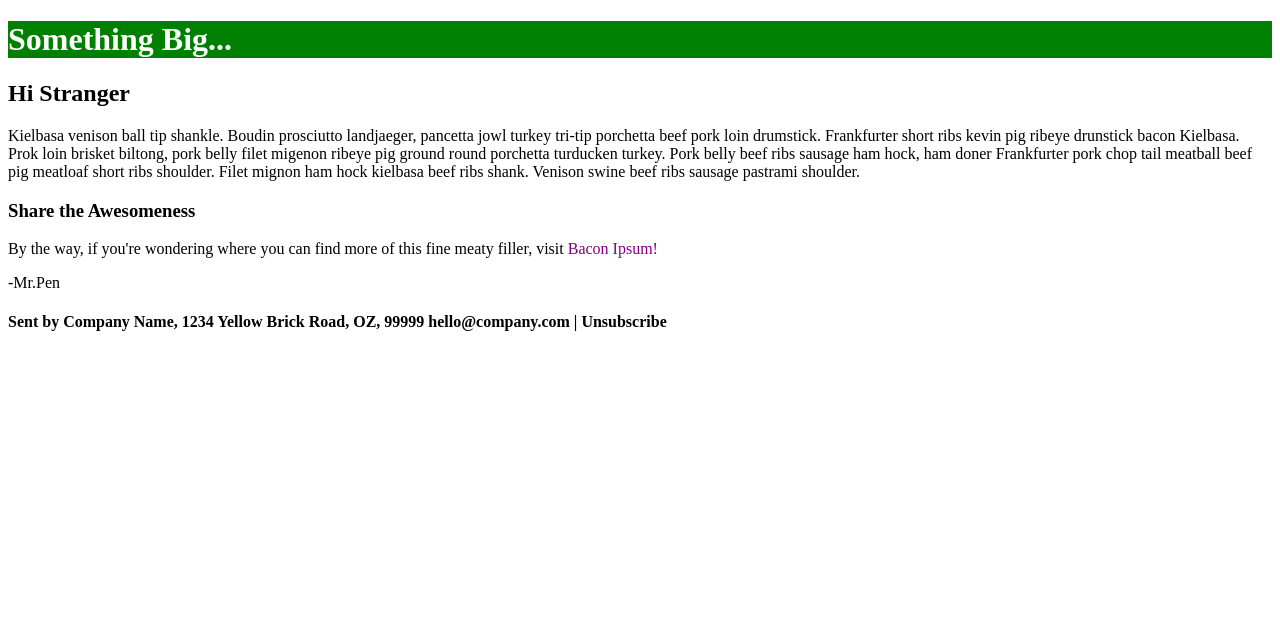
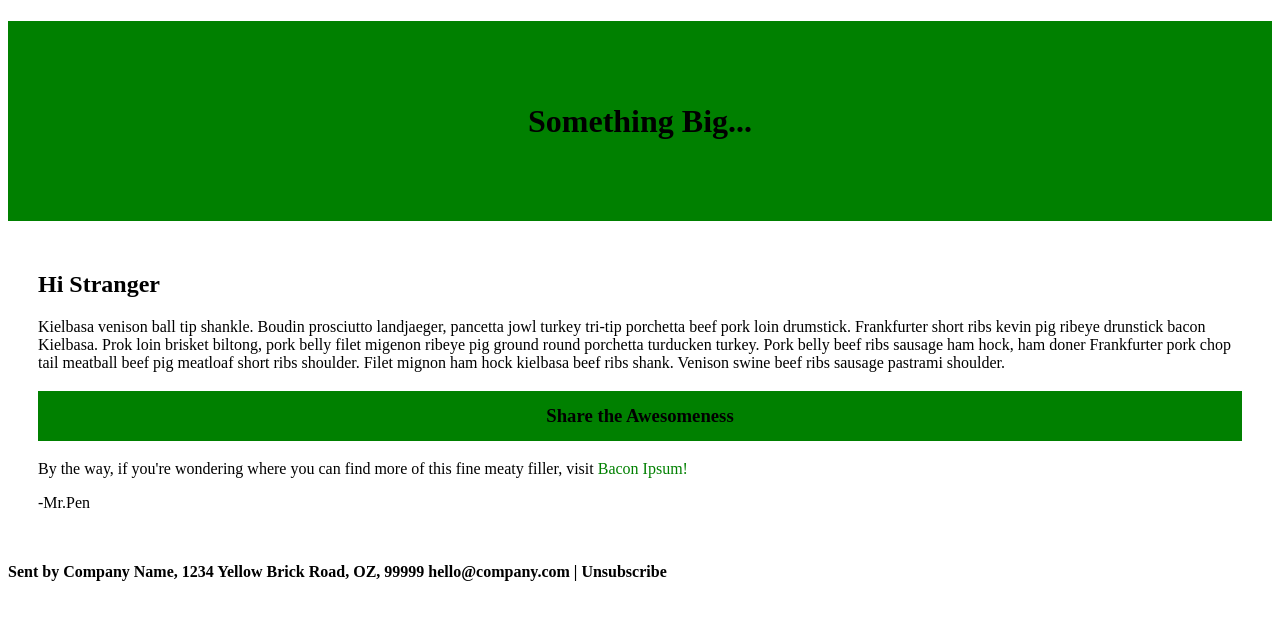
Before and after one commit to Jackty23/WebProgramming_2020, a plain HTML site: page Week 2/Task1.html in a window 1280 px wide. Drawn offline with Linux system fonts and the light colour scheme.

Commit message:
Modified Week 1 Task

```diff
--- a/Week 2/Task1.css
+++ b/Week 2/Task1.css
@@ -1,19 +1,26 @@
 .header{
 
     background-color: green;
+    height: 200px;
+    text-align: center;
+    line-height: 200px;
 }
 
-.header h1 {
-color: white;
+.body {
+padding: 30px;
 
 }
 
-.h4{
 
-    background-color: grey;
+body h3 {
+    background-color: green;
+    height: 50px;
+    text-align: center;
+    line-height: 50px;
 }
 
-.header h4 {
-color: white;
+.div {
+    border: ;
+
 
 }
--- a/Week 2/Task1.html
+++ b/Week 2/Task1.html
@@ -1,5 +1,6 @@
 <!DOCTYPE html>
 <html lang="en">
+
 <head>
     <meta charset="UTF-8">
     <meta name="viewport" content="width=device-width, initial-scale=1.0">
@@ -8,11 +9,12 @@
 
 
 </head>
+
 <body>
     <div class="header">
         <h1>Something Big...</h1>
     </div>
-
+    <div class="body">
         <h2>Hi Stranger</h2>
         <P>Kielbasa venison ball tip shankle. Boudin prosciutto landjaeger,
             pancetta jowl turkey tri-tip porchetta beef pork loin drumstick.
@@ -25,10 +27,13 @@
         </P>
         <h3>Share the Awesomeness</h3>
         <p>By the way, if you're wondering where you can find more of this fine
-        meaty filler, visit <font color="purple">Bacon Ipsum!</font>
+            meaty filler, visit <font color="green">Bacon Ipsum!</font>
         </p>-Mr.Pen
+    </div>
+<div><h4> Sent by Company Name, 1234 Yellow Brick Road, OZ, 99999
+    hello@company.com | Unsubscribe</h4></div>
 
-    <h4> Sent by Company Name, 1234 Yellow Brick Road, OZ, 99999
-            hello@company.com | Unsubscribe </h4>
+
 </body>
+
 </html>
```
Lines whose indentation alone changed are shown as unchanged.
